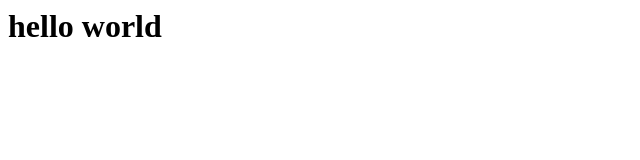
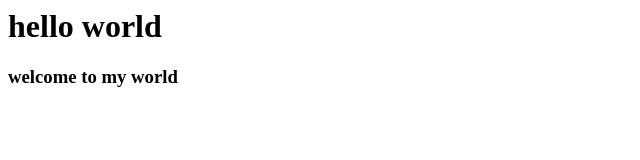
Before and after one commit to krushilpatel01/website-demo, a plain HTML site: page index.html in a window 1280 px wide. Shown: the whole page, without its empty margins (0-640 px from the left). Drawn offline with Linux system fonts and the light colour scheme.

Commit message:
new h3 line add

```diff
--- a/index.html
+++ b/index.html
@@ -1 +1,2 @@
 <h1>hello world</h1>
+<h3>welcome to my world</h3>
```
